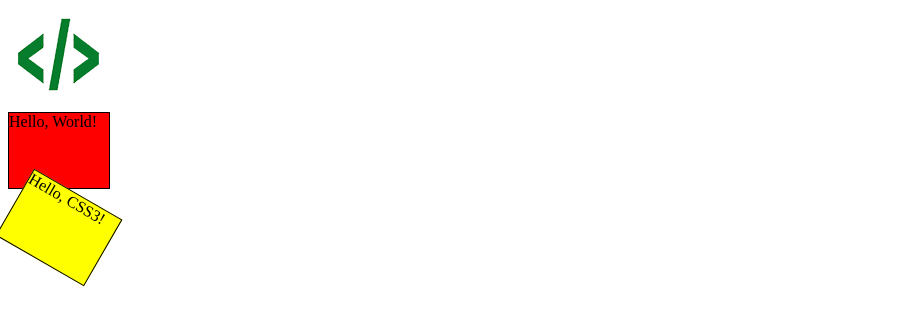
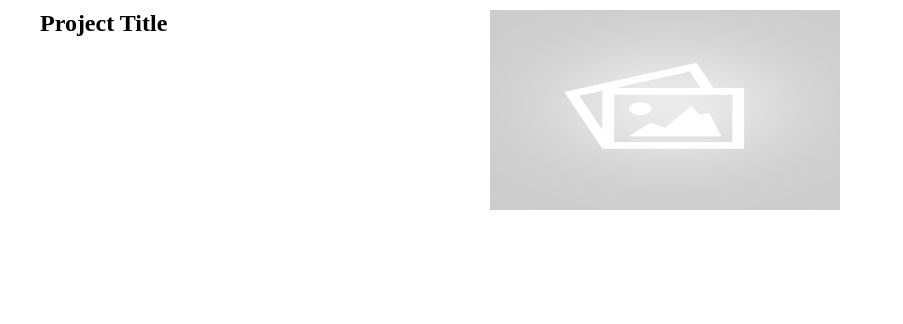
Before and after one commit to sgtcadet/codingground, a plain HTML site: page New Project/index.htm in a window 1280 px wide. Shown: the whole page, without its empty margins (0-903 px from the left). Drawn offline with Linux system fonts and the light colour scheme.

Commit message:
checkout
These changes will be pointing to the following http://worldyouthambassador.org/projects/index.php

```diff
--- a/New Project/index.htm
+++ b/New Project/index.htm
@@ -1,30 +1,43 @@
 <!DOCTYPE html>
 <html>
-<title>Web Page Design</title>
+<title>wireframe</title>
 <head>
 <style type="text/css">
-div
-{
-   width:100px;
-   height:75px;
-   background-color:red;
-   border:1px solid black;
+*{
+    margin:0px;
+    padding:0px;
 }
-#div2
-{
-   transform:rotate(30deg);
-   -ms-transform:rotate(30deg); /* IE 9 */
-   -moz-transform:rotate(30deg); /* Firefox */
-   -webkit-transform:rotate(30deg); /* Safari and Chrome */
-   -o-transform:rotate(30deg); /* Opera */
-   background-color:yellow;
+
+.wrapper {
+    width:1200px;
+    margin-top:10px;
+    margin-left:auto;
+    margin-right:auto;
 }
+.top_place {
+    width:800px;
+}
+.image {
+    float:right;
+}
+
 </style>
 </head>
 <body>
-<img src="logo.png" />
-<div>Hello, World!</div>
-<div id="div2">Hello, CSS3!</div>
+
+
+<div class="wrapper">
+    <div class="top_place">
+        <img class="image" src="placeholder.png" width="350px" height="200px">
+        <div>
+        <!--This infromation will be pulled from a database-->
+        <h2>Project Title</h2>
+        <p></p>
+
+        </div>
+    </div>
+</div>
 <!--Howard Grant, testing. Howard Grant-->
+
 </body>
 </html>
```
